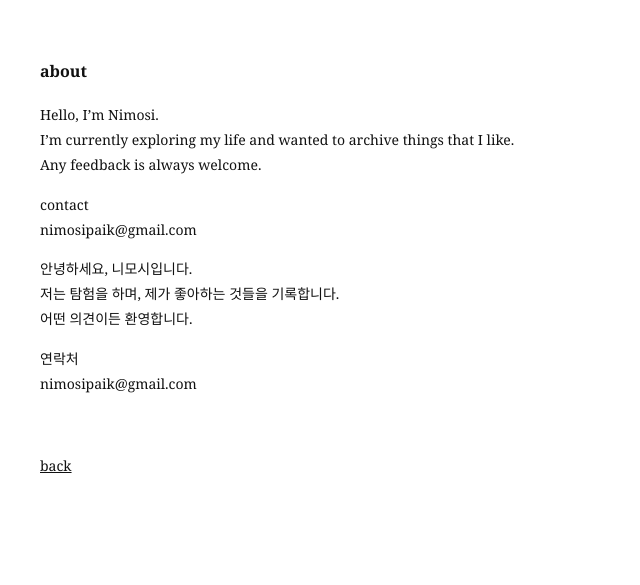
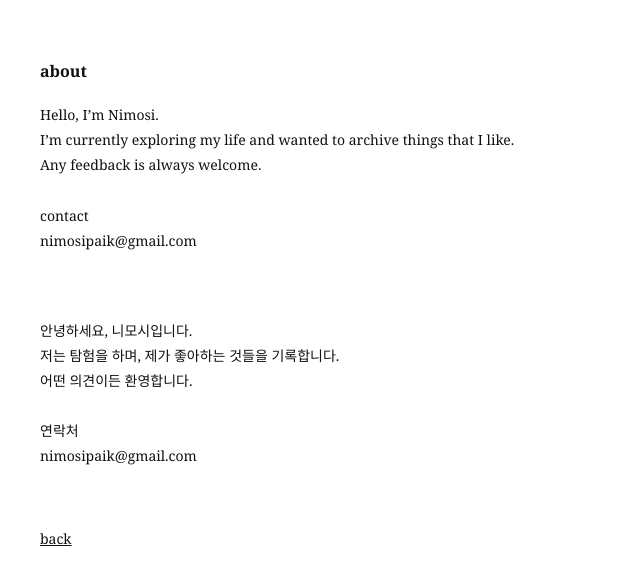
Before and after one commit to Captain-Nimosi/nimosi, a Jekyll site: the page built from about.md, in a window 1280 px wide. Shown: the top 585 px of the page, without its empty margins (0-640 px from the left). Built offline with Jekyll 4.4.1, drawn with Linux system fonts in a browser that asks for light colours.

```diff
--- a/about.md
+++ b/about.md
@@ -6,16 +6,12 @@ permalink: /about/
 
 Hello, I'm Nimosi.<br>
 I'm currently exploring my life and wanted to archive things that I like.<br>
-Any feedback is always welcome.<br>
-
+Any feedback is always welcome.<br><br>
 contact<br>
-nimosipaik@gmail.com
-
-
+nimosipaik@gmail.com<br><br><br>
 
 안녕하세요, 니모시입니다.<br>
 저는 탐험을 하며, 제가 좋아하는 것들을 기록합니다.<br>
-어떤 의견이든 환영합니다.<br>
-
+어떤 의견이든 환영합니다.<br><br>
 연락처<br>
 nimosipaik@gmail.com
```
